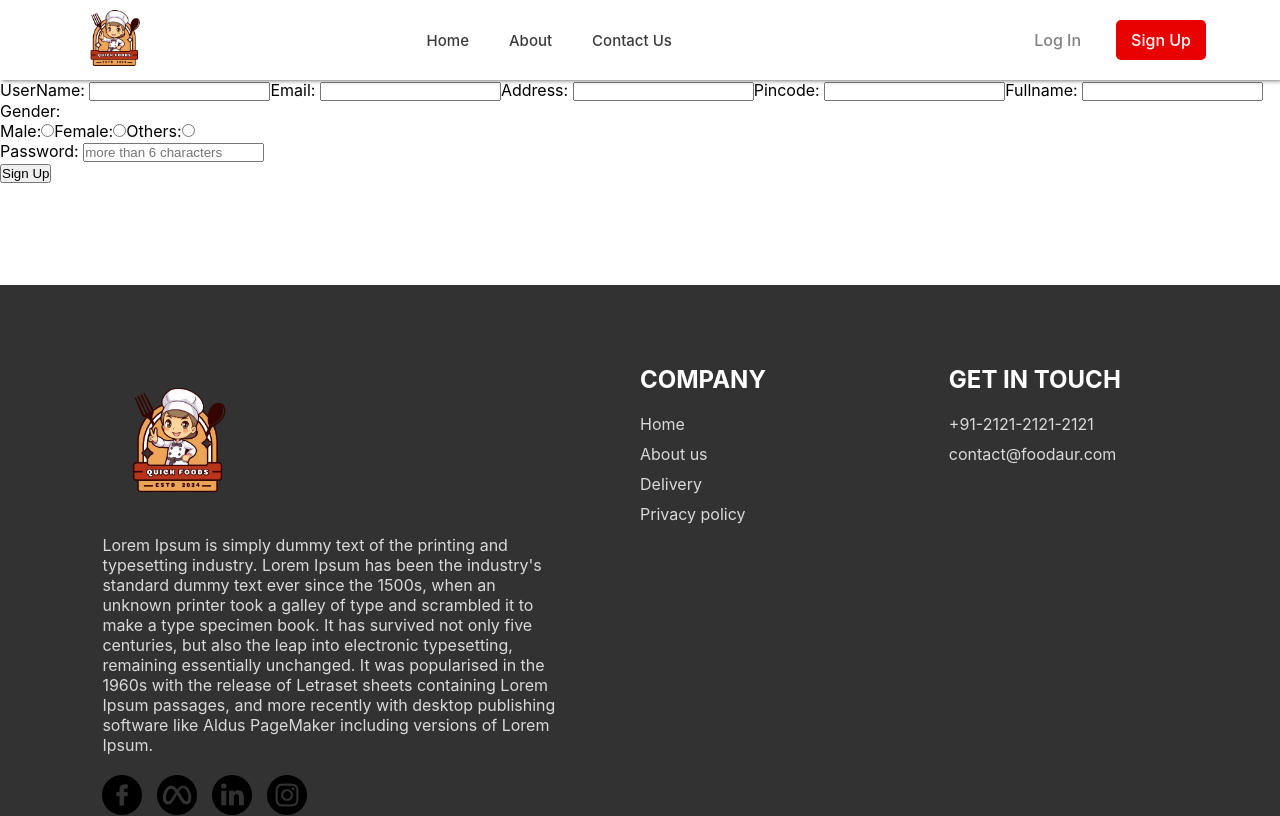
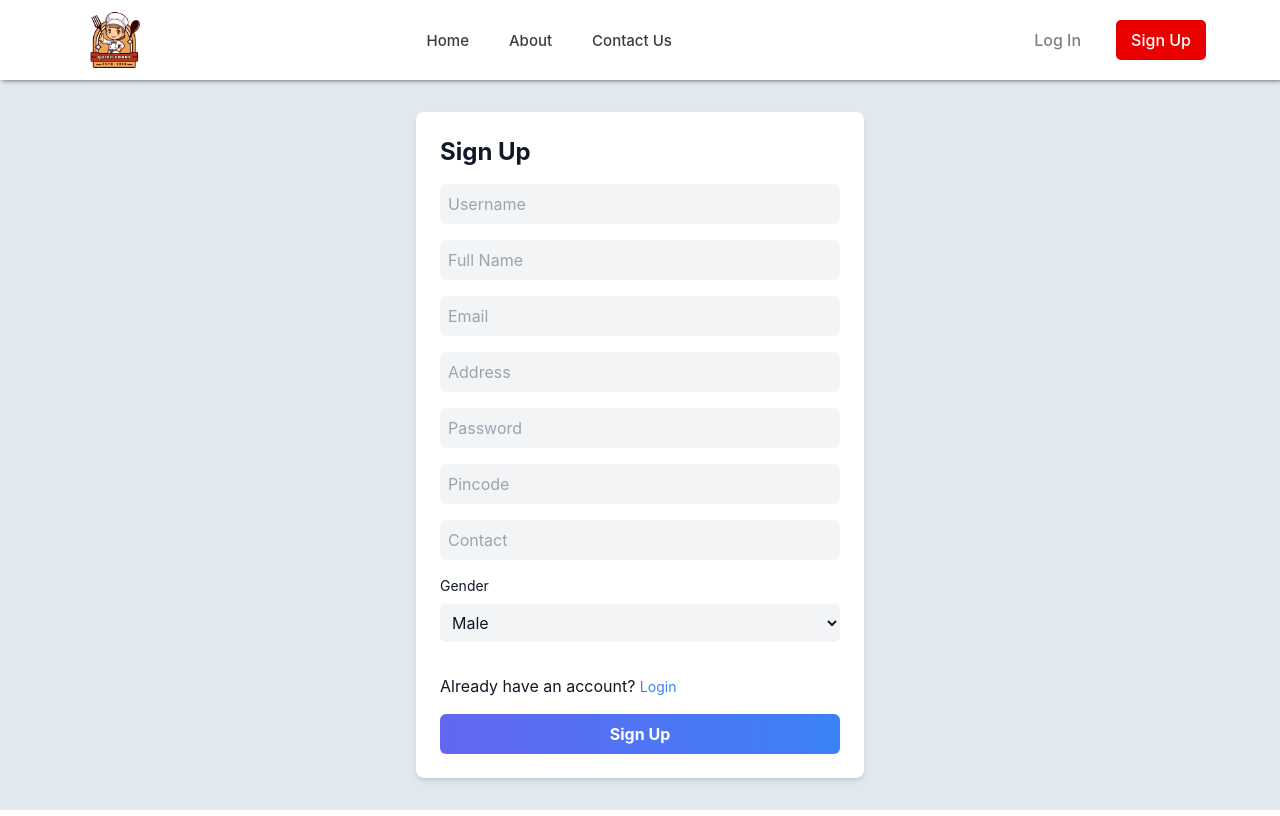
Before and after one commit to RavindraKumarThakur/Quick-Foods-online-food-order-system, a React (Create React App) app in the folder frontend/: page /signUp in a window 1280 px wide. Shown: the top 816 px of the page. Built offline with nearby package versions, Linux system fonts and the light colour scheme.

Commit message:
Made dialog box for checkout order

```diff
--- a/frontend/package.json
+++ b/frontend/package.json
@@ -41,6 +41,7 @@
     ]
   },
   "devDependencies": {
+    "tailwindcss": "^3.4.4",
     "url-loader": "^4.1.1"
   }
 }
--- a/frontend/src/Layout.jsx
+++ b/frontend/src/Layout.jsx
@@ -2,6 +2,7 @@ import React from "react";
 import { Outlet } from "react-router-dom";
 import Header from "./component/Header/Header";
 import Footer from "./component/Footer/Footer";
+import AppDownload from "./component/AppDownload/AppDownload";
 import "./Layout.css";
 
 function Layout(){
@@ -9,6 +10,7 @@ function Layout(){
         <>
         <Header />
         <Outlet />
+        <AppDownload/>
         <Footer />
         </>
     )
--- a/frontend/src/component/Footer/Footer.jsx
+++ b/frontend/src/component/Footer/Footer.jsx
@@ -8,7 +8,7 @@ const Footer = () => {
         <div className="footer-content">
             <div className="footer-content-left">
                <img src={assets.logo} alt="" />
-               <p>Lorem Ipsum is simply dummy text of the printing and typesetting industry. Lorem Ipsum has been the industry's standard dummy text ever since the 1500s, when an unknown printer took a galley of type and scrambled it to make a type specimen book. It has survived not only five centuries, but also the leap into electronic typesetting, remaining essentially unchanged. It was popularised in the 1960s with the release of Letraset sheets containing Lorem Ipsum passages, and more recently with desktop publishing software like Aldus PageMaker including versions of Lorem Ipsum.</p>
+               <p>A Quick Foods is a platform that allows users to browse menus, select dishes, and place order for delivery or pickup from various restaurants or food establishments.It typically includes features like user registration, restaurant listings with menus and reviews, order placement and tracking, secure payment options, customer support, and mobile optimization. Admin tool manage menus, order, and analytics.The goal is to provide a seamless, convenient experience for customers to enjoy food from a variety of eateries.</p>
                <div className="footer-social-icons">
                 <img src={assets.facebook_icon} alt="error" />
                 <img src={assets.meta_icon} alt="error" />
@@ -29,12 +29,12 @@ const Footer = () => {
                <h2>GET IN TOUCH</h2>
                <ul>
                 <li>+91-2121-2121-2121</li>
-                <li>contact@foodaur.com</li>
+                <li>contact@quickfoods.com</li>
                </ul>
             </div>
         </div>
            <hr/>
-           <p className="footer-copyright">Copyright 2024 © Foodaur.com - All Rights are Reserved. </p>
+           <p className="footer-copyright">Copyright 2024 © QuickFoods.com - All Rights are Reserved. </p>
     </div>
   )
 }
--- a/frontend/src/component/Home/Home.jsx
+++ b/frontend/src/component/Home/Home.jsx
@@ -2,8 +2,6 @@
 // import React from "react";
 
 import "./Home.css";
-import AppDownload from "../AppDownload/AppDownload";
-
 import React, { useEffect, useState } from "react";
 import "./Home.css";
 import axios from "axios";
@@ -67,7 +65,6 @@ function Home(){
                 <div className="virtual-card"></div>
                 <div className="virtual-card"></div>
             </ul>
-            <AppDownload/>
         </div>
     )
 }
--- a/frontend/src/component/SignUp/SignUp.jsx
+++ b/frontend/src/component/SignUp/SignUp.jsx
@@ -1,7 +1,11 @@
-import React from "react";
+import React, { useState } from "react";
 import axios from "axios";
+import { useNavigate } from "react-router-dom";
 
 function SignUp(){
+  const [success,setSuccess] = useState({});
+  const [successResponse,setSuccessResponse] = useState(true);
+  const navigate = useNavigate()
 
     const register = (event) => {
         event.preventDefault();
@@ -16,37 +20,53 @@ function SignUp(){
         }
         console.log(data)
         axios.post("http://localhost:8000/api/v1/users/register",data)
-        .then((res) => (console.log("Response: ",res)))
-        .catch((err) => (console.log("Error: ",err)));
+        .then(
+          (res) => {
+            console.log("Response: ",res);
+            navigate('/Login')
+          })
+        .catch((err) => {
+          setSuccess(err.response.data)
+          console.log(success);
+          if (success.status === 404) {
+            setSuccessResponse((prev) => prev = false);
+            console.log(successResponse);
+            if (!successResponse) {
+              alert(success.message)
+            }
+          }
+        });
         event.target.reset();
+
     }
 
-    return(
-        <>
-            <form onSubmit={register} >
-                <label >UserName: </label>
-                <input type="text" name="username" />
-                <label >Email: </label>
-                <input type="email" name="email" />
-                <label >Address: </label>
-                <input type="text" name="address" />
-                <label >Pincode: </label>
-                <input type="text" name="pincode" />
-                <label >Fullname: </label>
-                <input type="text" name="fullname" /><br />
-                <label >Gender: </label><br />
-                <label >Male:</label>
-                <input type="radio" name="gender" value={"MALE"} />
-                <label >Female:</label>
-                <input type="radio" name="gender" value={"FEMALE"} />
-                <label >Others:</label>
-                <input type="radio" name="gender" value={"OTHERS"} /><br />
-                <label >Password: </label>
-                <input type="password" name="password" placeholder="more than 6 characters" /><br />
-                <button type="submit">Sign Up</button>
-            </form>
-        </>
-    )
+    return (
+        <div className="flex flex-col items-center justify-center h-fit bg-slate-200">
+        <div className="w-full max-w-md bg-white rounded-lg shadow-md p-6 m-8">
+          <h2 className="text-2xl font-bold text-gray-900 mb-4">Sign Up</h2>
+          <form className="flex flex-col" onSubmit={register}>
+            <input placeholder="Username" name="username" className="bg-gray-100 text-gray-900 border-0 rounded-md p-2 mb-4 focus:bg-gray-200 focus:outline-none focus:ring-1 focus:ring-blue-500 transition ease-in-out duration-150" type="text"/>
+            <input placeholder="Full Name" name="fullname" className="bg-gray-100 text-gray-900 border-0 rounded-md p-2 mb-4 focus:bg-gray-200 focus:outline-none focus:ring-1 focus:ring-blue-500 transition ease-in-out duration-150" type="text"/>
+            <input placeholder="Email" name="email" className="bg-gray-100 text-gray-900 border-0 rounded-md p-2 mb-4 focus:bg-gray-200 focus:outline-none focus:ring-1 focus:ring-blue-500 transition ease-in-out duration-150" type="email"/>
+            <input placeholder="Address" name="address" className="bg-gray-100 text-gray-900 border-0 rounded-md p-2 mb-4 focus:bg-gray-200 focus:outline-none focus:ring-1 focus:ring-blue-500 transition ease-in-out duration-150" type="text"/>
+            <input placeholder="Password" name="password" className="bg-gray-100 text-gray-900 border-0 rounded-md p-2 mb-4 focus:bg-gray-200 focus:outline-none focus:ring-1 focus:ring-blue-500 transition ease-in-out duration-150" type="password"/>
+            <input placeholder="Pincode" name="pincode" className="bg-gray-100 text-gray-900 border-0 rounded-md p-2 mb-4 focus:bg-gray-200 focus:outline-none focus:ring-1 focus:ring-blue-500 transition ease-in-out duration-150" type="number"/>
+            <input placeholder="Contact" name="contact" className="bg-gray-100 text-gray-900 border-0 rounded-md p-2 mb-4 focus:bg-gray-200 focus:outline-none focus:ring-1 focus:ring-blue-500 transition ease-in-out duration-150" type="number"/>
+            <label className="text-sm mb-2 text-gray-900 cursor-pointer" htmlFor="gender">
+              Gender
+            </label>
+            <select name="gender" className="bg-gray-100 text-gray-900 border-0 rounded-md p-2 mb-4 focus:bg-gray-200 focus:outline-none focus:ring-1 focus:ring-blue-500 transition ease-in-out duration-150" id="gender">
+              <option value="MALE">Male</option>
+              <option value="FEMALE">Female</option>
+              <option value="OTHER">Other</option>
+            </select>
+            <p className="text-gray-900 mt-4"> Already have an account? <a className="text-sm text-blue-500 -200 hover:underline mt-4" href="#">Login</a></p>
+            <button className="bg-gradient-to-r from-indigo-500 to-blue-500 text-white font-bold py-2 px-4 rounded-md mt-4 hover:bg-indigo-600 hover:to-blue-600 transition ease-in-out duration-150" type="submit">Sign Up</button>
+          </form>
+        </div>
+      </div>
+
+    );
 }
 
 export default SignUp
--- a/frontend/src/component/checkOutOrder/checkOutOrder.css
+++ b/frontend/src/component/checkOutOrder/checkOutOrder.css
@@ -1,6 +1,6 @@
 .checkOutMain{
     background-color: rgb(232, 232, 232);
-    min-height: 90vh;
+    min-height: 100vh;
     display: flex;
     justify-content: center;
     align-items: center;
@@ -39,6 +39,11 @@
 .singledescription{
     font-size: 18px;
     font-weight: 500;
+}
+.orderPrice{
+    padding: 0.5rem 0;
+    font-size: larger;
+    font-weight: bold;
 }
 .number-input {
     display: flex;
@@ -143,6 +148,43 @@
     border: none;
 }
 
+.confirmMessage{
+    max-width: 40rem;
+    min-width: 25rem;
+    align-self: center;
+    justify-self: center;
+    padding: 2rem;
+    border-radius: 10px;
+    text-align: justify;
+}
+.confirmMessage::backdrop{
+    background-color: rgb(0 0 0/ .4);
+    opacity: 0.8;
+    box-shadow: 0 0 1em rgb(0 0 0 / .3);
+}
+.confirmMessage > div{
+    display: flex;
+    flex-direction: column;
+    justify-content: center;
+    gap: 30px;
+    align-items: center;
+}
+.confirmMessage > div > p{
+    font-size: 20px;
+    font-weight: bolder;
+}
+.confirmMessage > div > button{
+    padding: .5rem 1rem;
+    width: 8rem;
+    background-color: rgb(4, 183, 10);
+    margin: 10px auto;
+    justify-self: center;
+    border-radius: 10px;
+    font-size: larger;
+    font-weight: bold;
+    color: white;
+}
+
 @media (width < 1024px) {
     .infoCard{
         display: flex;
--- a/frontend/src/index.css
+++ b/frontend/src/index.css
@@ -1,3 +1,7 @@
+@tailwind base;
+@tailwind components;
+@tailwind utilities;
+
 *{
   margin: 0;
   padding: 0;
--- /dev/null
+++ b/frontend/tailwind.config.js
@@ -0,0 +1,10 @@
+/** @type {import('tailwindcss').Config} */
+module.exports = {
+  content: [
+    "./src/**/*.{js,jsx,ts,tsx}",
+  ],
+  theme: {
+    extend: {},
+  },
+  plugins: [],
+}
```
Also changed, not shown: frontend/src/component/checkOutOrder/checkOutOrder.jsx (+19 -4 lines), 2 other files (tests, documents, lock files or other folders).
